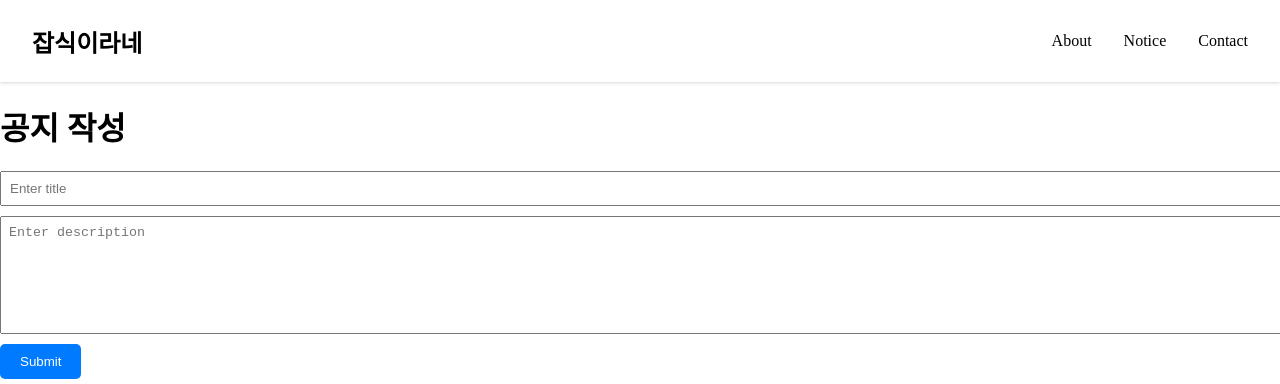
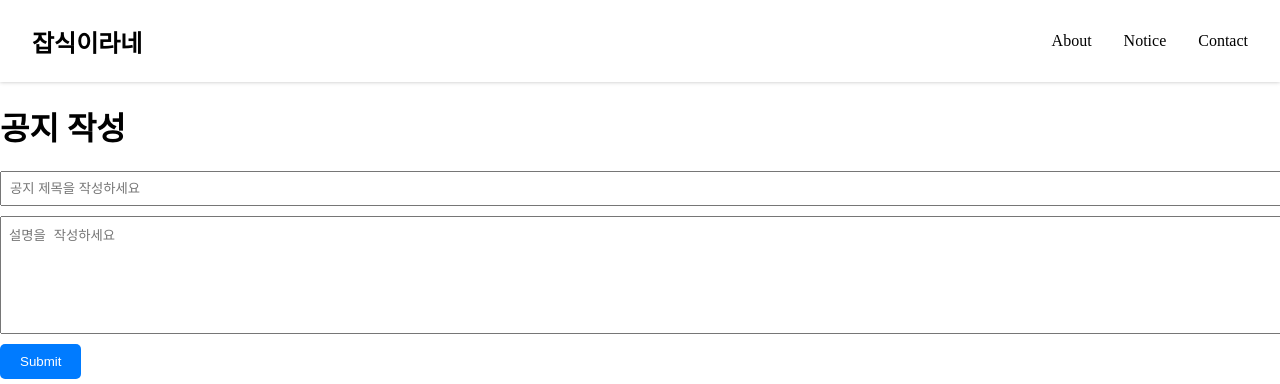
Before and after one commit to jobsicke7/nextnova, a Next.js app: page /edit in a window 1280 px wide. Shown: the top 384 px of the page. Built offline with nearby package versions, Linux system fonts and the light colour scheme; no server answers.

Commit message:
fix: text

```diff
--- a/src/components/AnnouncementForm.js
+++ b/src/components/AnnouncementForm.js
@@ -42,16 +42,16 @@ export default function AnnouncementForm() {
             });
 
             if (!response.ok) {
-                throw new Error("Failed to post announcement");
+                throw new Error("공지 작성 실패..");
             }
 
             await fetchAnnouncements(); // 게시글 목록 업데이트
-            setStatusMessage("Announcement added successfully!"); // 성공 메시지
+            setStatusMessage("공지 작성 완료!"); // 성공 메시지
             setTitle(""); // 입력 필드 초기화
             setDescription("");
         } catch (error) {
             console.error("Error:", error);
-            setStatusMessage("Failed to add announcement."); // 실패 메시지
+            setStatusMessage("공지 작성 실패.."); // 실패 메시지
         } finally {
             setTimeout(() => setStatusMessage(""), 3000); // 3초 후 상태 메시지 제거
         }
@@ -65,14 +65,14 @@ export default function AnnouncementForm() {
             });
 
             if (!response.ok) {
-                throw new Error("Failed to delete announcement");
+                throw new Error("F공지 삭제 실패..");
             }
 
             await fetchAnnouncements(); // 게시글 목록 업데이트
-            setStatusMessage("Announcement deleted successfully!");
+            setStatusMessage("공지 삭제 완료!");
         } catch (error) {
             console.error("Error deleting announcement:", error);
-            setStatusMessage("Failed to delete announcement.");
+            setStatusMessage("공지 삭제 실패..");
         } finally {
             setTimeout(() => setStatusMessage(""), 3000); // 3초 후 상태 메시지 제거
         }
@@ -86,14 +86,14 @@ export default function AnnouncementForm() {
                     type="text"
                     value={title}
                     onChange={(e) => setTitle(e.target.value)}
-                    placeholder="Enter title"
+                    placeholder="공지 제목을 작성하세요"
                     required
                     style={{ display: "block", margin: "10px 0", padding: "8px", width: "100%" }}
                 />
                 <textarea
                     value={description}
                     onChange={(e) => setDescription(e.target.value)}
-                    placeholder="Enter description"
+                    placeholder="설명을 작성하세요"
                     required
                     style={{ display: "block", margin: "10px 0", padding: "8px", width: "100%", height: "100px" }}
                 />
```
